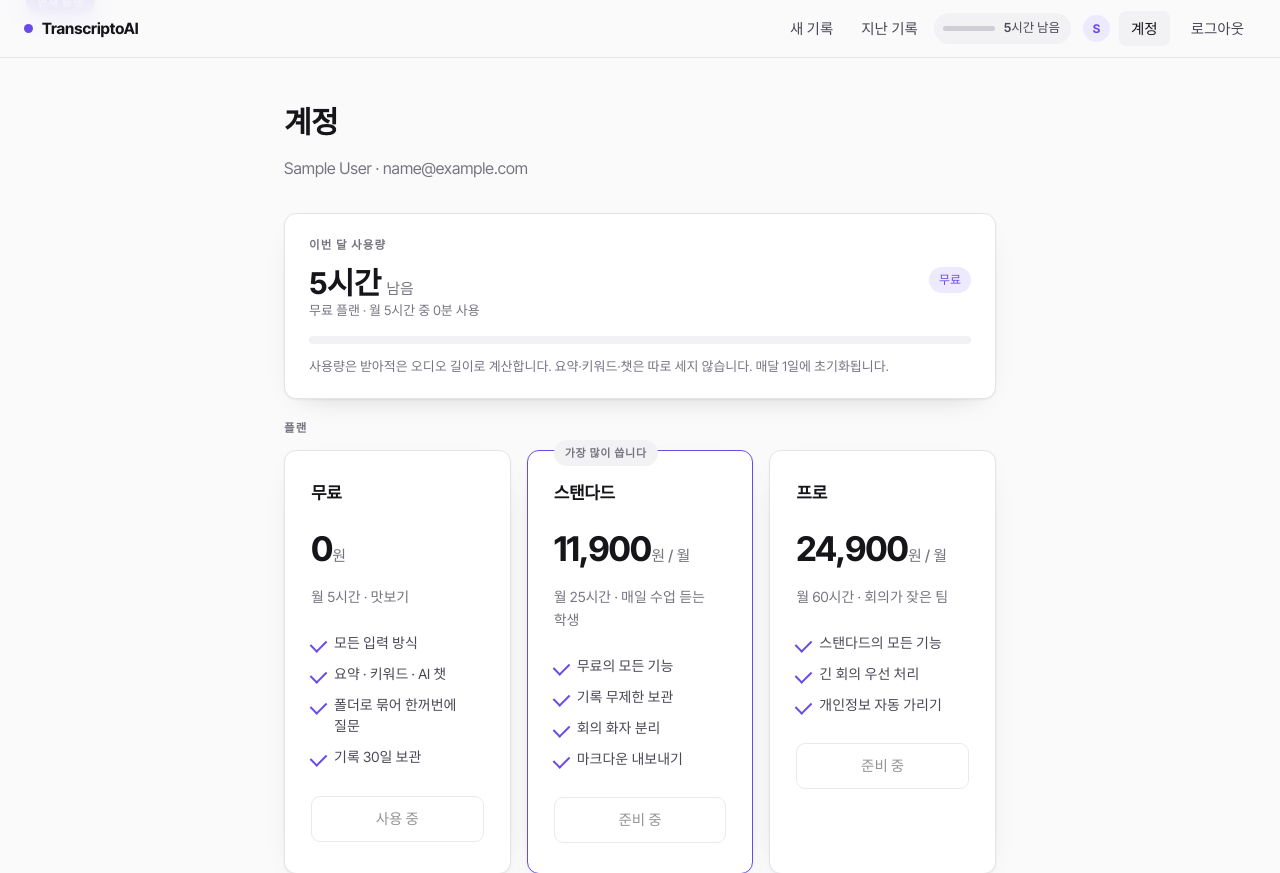
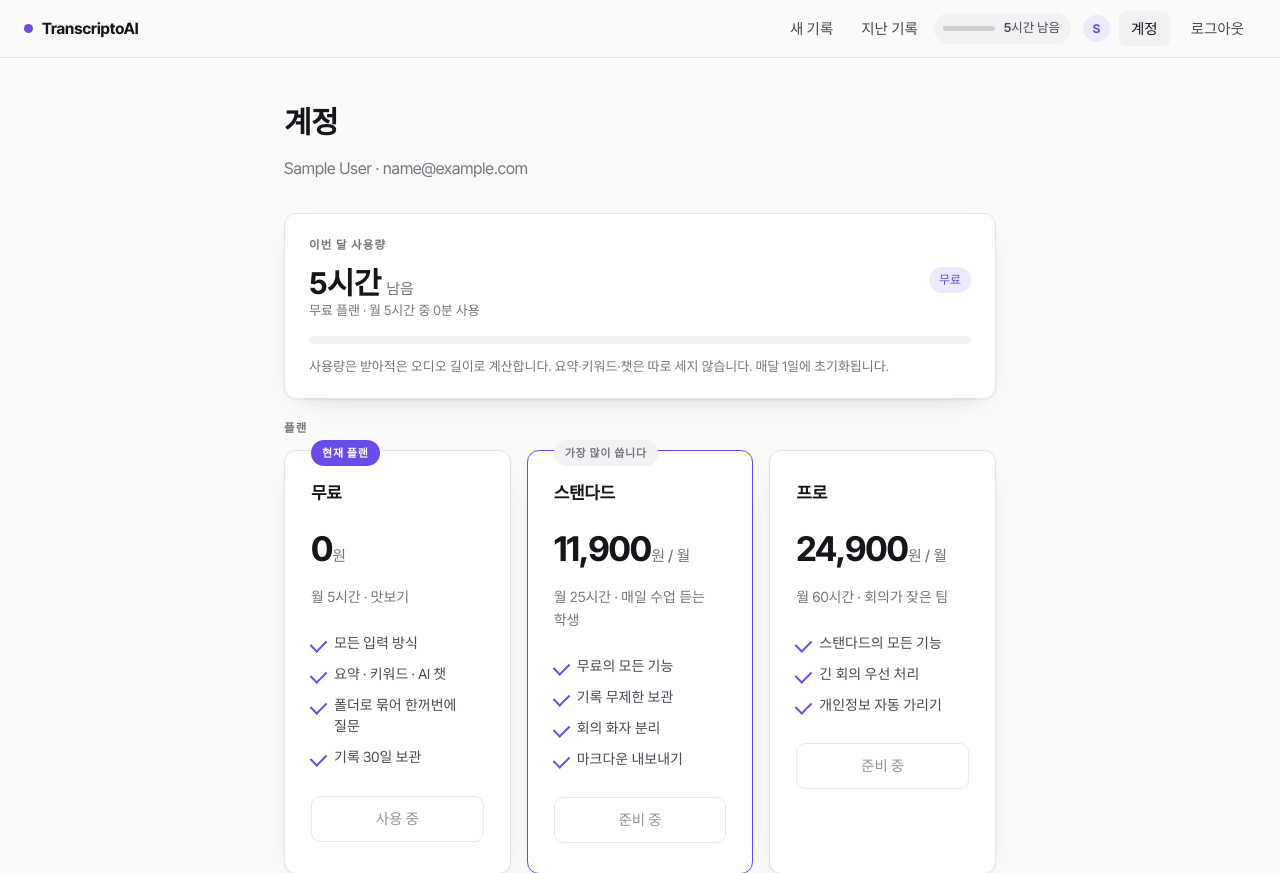
Before and after one commit to S2chloeS2/transcripto-ai, a Flask app: page /account in a window 1280 px wide. Shown: the top 873 px of the page. Run offline with Flask 3, Linux system fonts and the light colour scheme; the visitor is signed in with stand-in values (Sample User, id 1); data comes from the database, SQL or seed files in the repository; data that the repository does not hold is empty.

Commit message:
Fix the 'current plan' badge floating without a positioned parent
Only the featured card was position: relative, so the absolutely positioned
badge on other cards anchored to an ancestor. All price cards are now
positioned.

Co-Authored-By: Claude Fable 5.1 <noreply@anthropic.com>

```diff
--- a/static/css/app.css
+++ b/static/css/app.css
@@ -680,3 +680,6 @@ a:hover { text-decoration: underline; }
   padding: 3px 8px; max-width: 18ch;
 }
 .folder-pick select:focus { outline: 2px solid var(--accent); outline-offset: -1px; }
+
+/* every price card anchors its own flag, not just the featured one */
+.lp-price { position: relative; }
```
